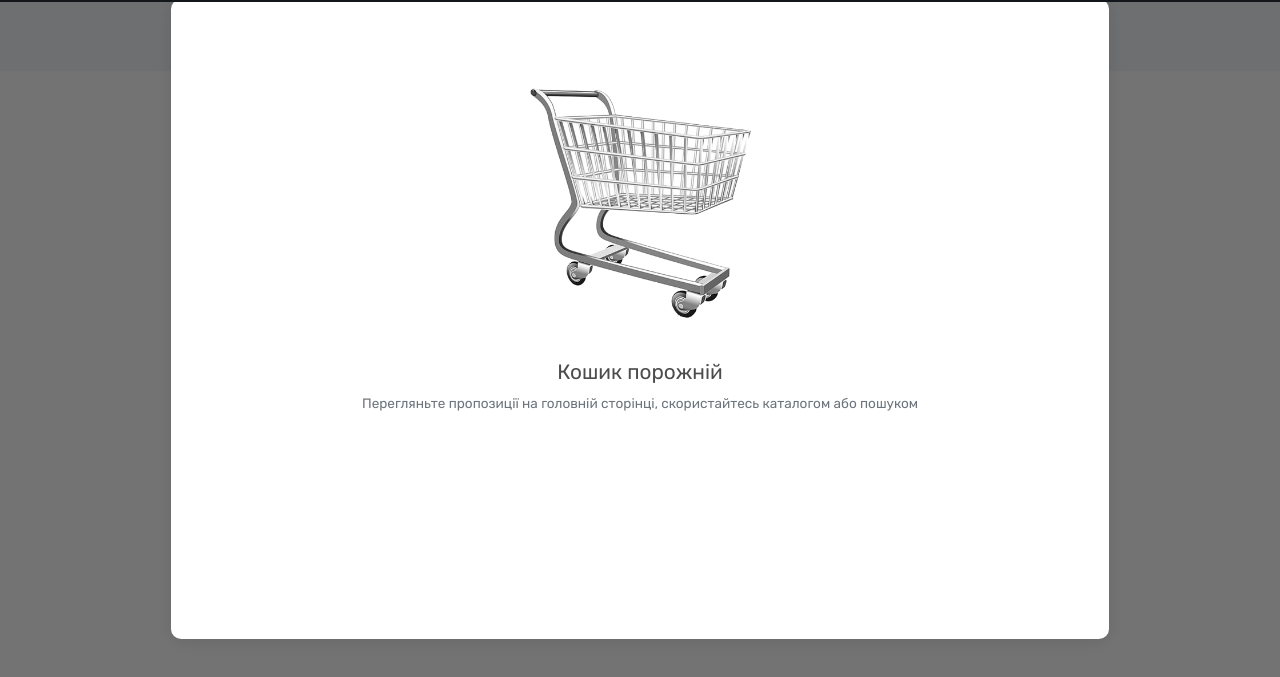
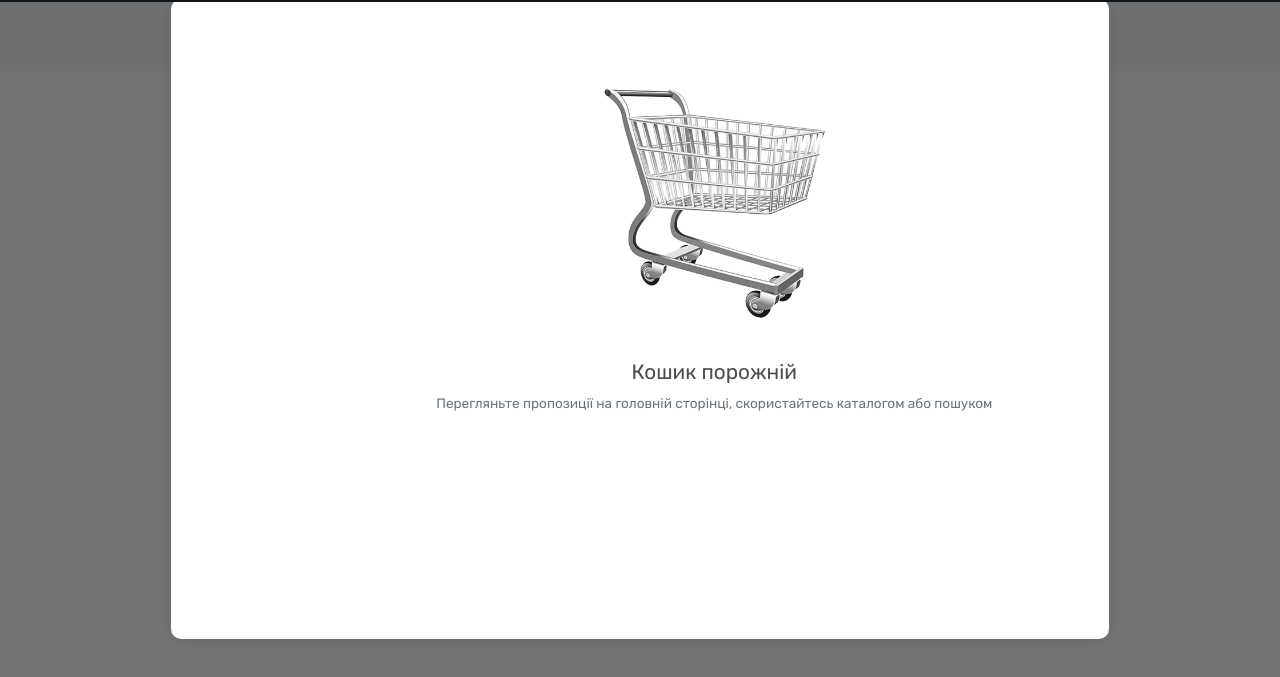
Before and after one commit to Razzi654/HerocuShop, a website: page frontend/homePage.html in a window 1280 px wide. Both pictures are taken after a click on the item 1176 px from the left and 92 px from the top of the page. Shown: the part 121-798 px from the top of the page. Drawn offline with Linux system fonts and the light colour scheme; no server answers.

Commit message:
shopping cart displaying fix

```diff
--- a/frontend/common/static/css/header.css
+++ b/frontend/common/static/css/header.css
@@ -86,6 +86,7 @@ header .navbar {
     min-height: 37rem;
     width: 100%;
     height: 100%;
+    overflow-x: auto;
 
     box-shadow: 0 3px 20px 0px rgba(0, 0, 0, 0.1);
     -moz-box-shadow: 0 3px 20px 0px rgba(0, 0, 0, 0.1);
--- a/frontend/common/static/js/headerScripts.mjs
+++ b/frontend/common/static/js/headerScripts.mjs
@@ -318,8 +318,10 @@ document.addEventListener("DOMContentLoaded", function (event) {
 
         const shoppingCart = root
             .append("div")
-            .classed("shopping-cart", true)
-            .style("height", "70%");
+            .classed("shopping-cart table-responsive", true)
+            .style("height", "70%")
+            .style("overflow", "hidden")
+            .style("min-width", "61rem");
 
         const emptyCart = () => {
             shoppingCart.classed("flex-col flex-sa-m", true);
@@ -388,7 +390,7 @@ document.addEventListener("DOMContentLoaded", function (event) {
                     .style("max-height", "100%")
                     .style("overflow-y", "auto");
 
-                const checkoutTable = tableWrapper.append("div").classed("checkout-table table-responsive", true);
+                const checkoutTable = tableWrapper.append("div").classed("checkout-table", true);
                 const table = checkoutTable.append("table").classed("table", true);
 
                 const { columns } = pageNames.shoppingCart;
```
